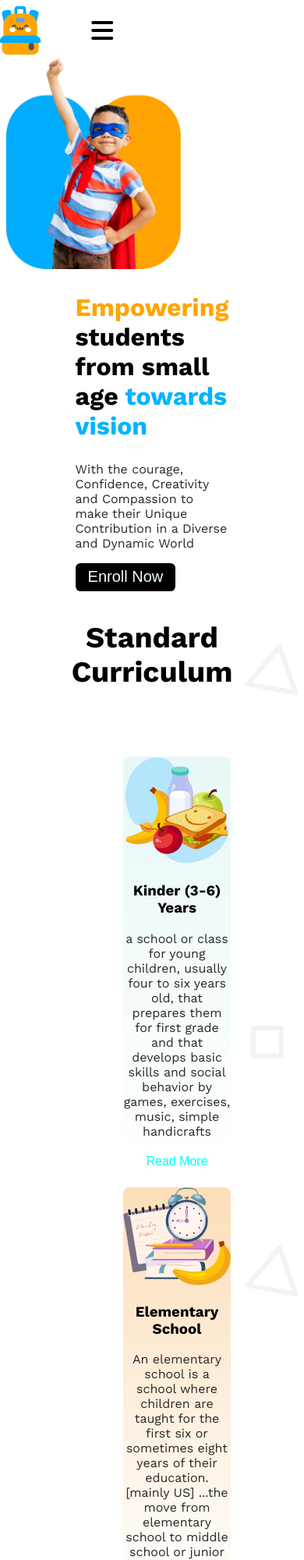
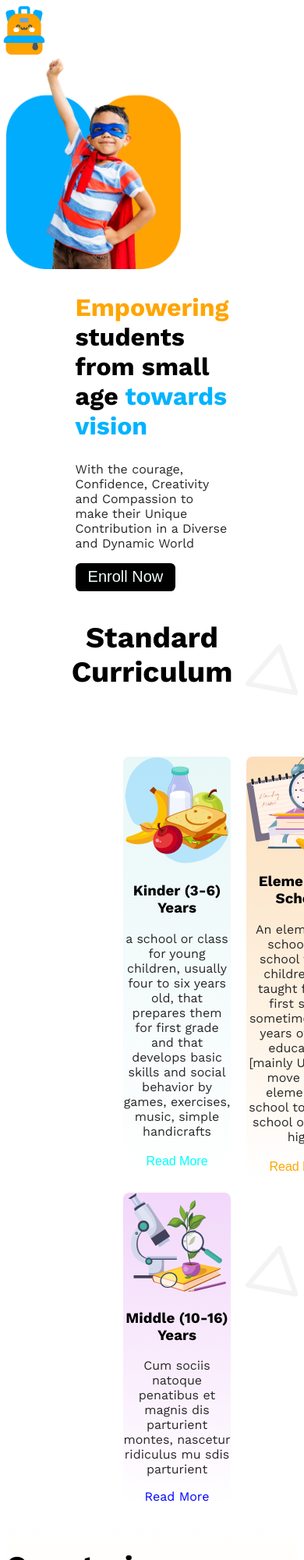
Before and after one commit to Rahima06/kids-school, a plain HTML site: page index.html in a window 390 px wide. Shown: the top 2000 px of the page at 78% size. Drawn offline with nearby package versions, Linux system fonts and the light colour scheme.

Commit message:
file added

```diff
--- a/index.html
+++ b/index.html
@@ -6,14 +6,14 @@
     <meta name="viewport" content="width=device-width, initial-scale=1.0">
     <title>kids-school</title>
     <link rel="stylesheet" href="styles/style.css">
-    <script src="https://kit.fontawesome.com/9d85dfa935.js" crossorigin="anonymous"></script>
+
 </head>
 
 <body class="work-sans-font">
     <header class="display-flex">
         <div class="heading display-flex">
             <img class="logo-img" src="assets/logo.png" alt="">
-            <i class="fa-solid fa-bars"></i>
+
 
             <h3 class="first-heading">SCHOOL</h3>
         </div>
--- a/styles/style.css
+++ b/styles/style.css
@@ -18,6 +18,8 @@
     align-items: center;
 
 }
+
+
 
 
 /* navigation style */
@@ -336,7 +338,7 @@
     }
 
     .card-curriculum {
-        grid-template-columns: repeat(1, 1fr);
+        grid-template-columns: repeat(2, 2fr);
     }
 
     .story-1 {
```
